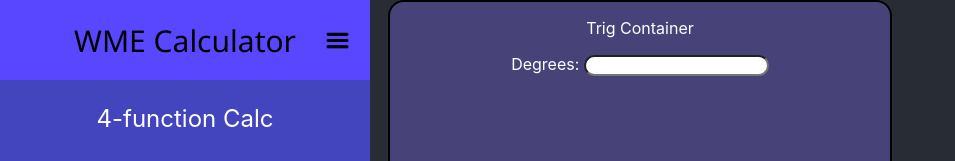
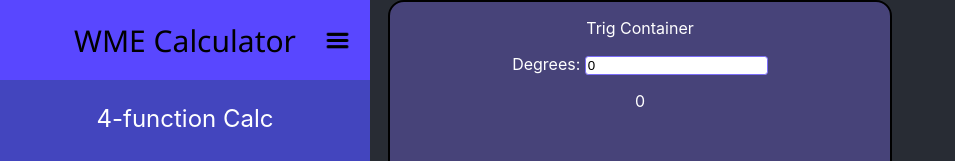
Before and after one commit to WaddyLeonvil/ReactCalculator, a React (Create React App) app: page /trig in a window 1280 px wide. Shown: the top 161 px of the page, without its empty margins (0-955 px from the left). Built offline with nearby package versions, Linux system fonts and the light colour scheme.

Commit message:
Added change function for trig

```diff
--- a/src/Components/Trig.css
+++ b/src/Components/Trig.css
@@ -9,5 +9,10 @@
 }
 
 input {
-    border-radius: 1em;
+    border-radius: 0.25em;
+    border: 1px solid #7b6df8;
 }
+
+input:focus {
+    outline: none;
+}
--- a/src/Components/Trig.js
+++ b/src/Components/Trig.js
@@ -1,12 +1,23 @@
-import React from 'react';
+import React, {useState} from 'react';
 import './Trig.css';
 
 export function Trig() {
+    const [degrees, setDegrees] = useState("0");
+
+    const handleChange = (e) => {
+        if (e.target.value.match("^[0-9.]*$") != null) {
+            setDegrees(e.target.value);
+        }
+    }
+
     return (
         <div id='trig-container'>
             <p>Trig Container</p>
             <label htmlFor="degree">Degrees: </label>
-            <input type="text" className='degree' id='degree' name='degree'/>
+            <input type="text" value={degrees} name='degree' pattern='[0-9]' onChange={handleChange} />
+            <p>{degrees}</p>
+
+
         </div>
     )
 }
```
